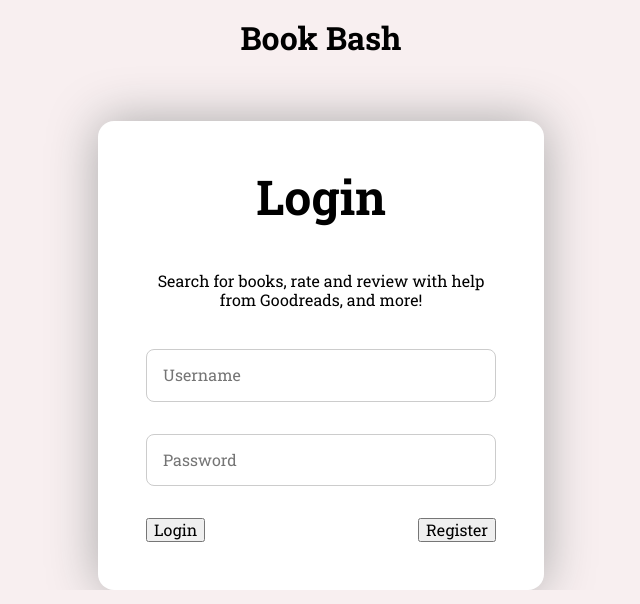
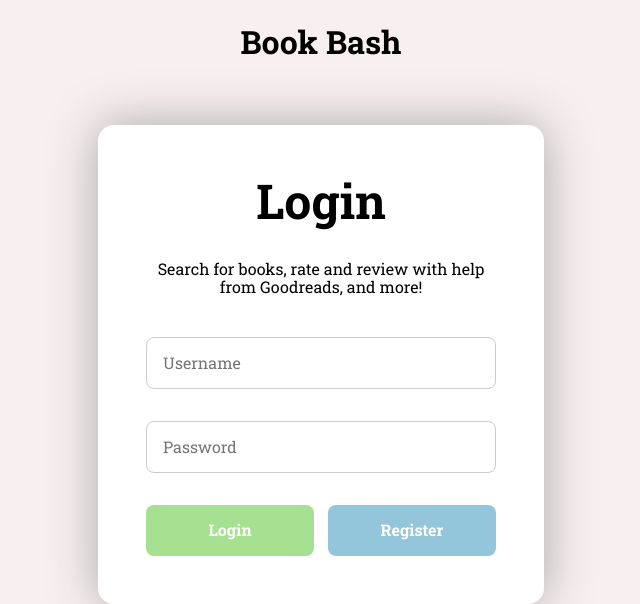
Before and after one commit to itsjeevan/book-bash, a Flask app: page / in a window 1280 px wide. Shown: the part 301-905 px from the top of the page, without its empty margins (319-959 px from the left). Run offline with Flask 2, Linux system fonts and the light colour scheme.

Commit message:
Flexbox for site-wide centering & styled navigation bar

```diff
--- a/static/css/main.css
+++ b/static/css/main.css
@@ -1,22 +1,18 @@
 /* Global */
 
 body {
+    align-items: center;
     background-color: #F8EFF0;
+    display: flex;
+    flex-direction: column;
+    justify-content: center;
     font-family: 'Roboto Slab', serif;
     font-weight: normal;
     margin: 0 auto;
-    padding: 0 3rem;
     width: 1100px;
 }
 
 /* Layout */
-
-.header {
-    align-items: center;
-    display: flex;
-    flex-direction: column;
-    margin: 0 auto;
-}
 
 .app-logo {
     height: 300px;
@@ -25,18 +21,15 @@ body {
 
 .app-title {
     margin-bottom: 4rem;
+    text-align: center;
 }
 
 /* Login */
 
 .login {
-    align-items: center;
     background-color: white;
     border-radius: 1rem;
     box-shadow: 0px 0px 50px 0px #a8a8a8;
-    display: flex;
-    flex-direction: column;
-    margin: 0 auto;
     width: 350px;
     padding: 3rem;
 }
@@ -45,27 +38,23 @@ body {
     font-size: 3rem;
     margin-top: 0;
     margin-bottom: 2rem;
+    text-align: center;
 }
 
 .login__message {
+    margin-bottom: 2.5rem;
     text-align: center;
-    margin-bottom: 2.5rem;
 }
 
 /** Login Form **/
 
-.login-form {
-    display: flex;
-    flex-direction: column;
-    width: 100%;
-}
-
-
 .login-form-input {
     border: 1px solid #cccccc;
     border-radius: 0.5rem;
+    box-sizing: border-box;
     margin-bottom: 2rem;
     padding: 1rem;
+    width: 100%;
 }
 
 .login-form-input:focus {
@@ -86,11 +75,10 @@ body {
 
 .login-buttons {
     display: flex;
-    flex-direction: row;
     justify-content: space-between;
 }
 
-.login-button {
+.login-buttons__button {
     border: none;
     border-radius: 0.5rem;
     color: white;
@@ -99,22 +87,41 @@ body {
     width: 48%;
 }
 
-.login-button:focus {
-    outline: none;
+.login-buttons__button:focus {outline: none;}
+.login-buttons__button--green {background-color: #A5E190;}
+.login-buttons__button--green:hover {background-color: #84c76b;}
+.login-buttons__button:focus {background-color: #84e063;}
+.login-buttons__button--blue {background-color: #93C5DB;}
+.login-buttons__button--blue:hover {background-color: #6ea9c2;}
+.login-buttons__button--blue:focus {background-color: #67b8db;}
+
+/* Navigation */
+
+.nav {
+    display: flex;
+    background-color: white;
+    border-radius: 2rem;
+    box-shadow: 0px 0px 50px 0px #a8a8a8;
+    justify-content: space-between;
+    width: 350px;
+    padding: 1rem;
 }
 
-.login-button--green {
-    background-color: #A5E190;
+.nav__link {
+    border-radius: 1rem;
+    font-weight: bold;
+    padding: 1rem 0;
+    text-align: center;
+    text-decoration: none;
+    width: 48%;
 }
 
-.login-button--green:hover {
+.nav__link--search {
+    color: white;
     background-color: #84c76b;
 }
 
-.login-button--blue {
-    background-color: #93C5DB;
+.nav__link--logout:hover {
+    color: white;
+    background-color: #e66a6a;
 }
-
-.login-button--blue:hover {
-    background-color: #6ea9c2;
-}
```
